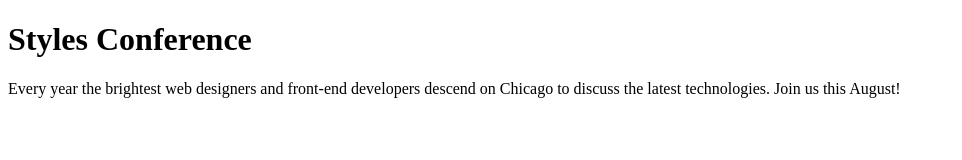
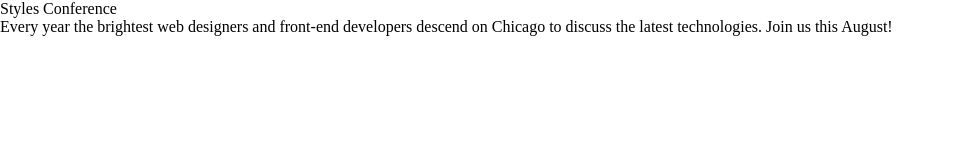
Before and after one commit to Theu/shayHowe, a plain HTML site: page index.html in a window 1280 px wide. Shown: the whole page, without its empty margins (0-962 px from the left). Drawn offline with Linux system fonts and the light colour scheme.

Commit message:
DAY-01 tutorial from really begin. Creating index, css, structure and comment file

```diff
--- /dev/null
+++ b/assets/stylesheets/main.css
@@ -0,0 +1,49 @@
+/* http://meyerweb.com/eric/tools/css/reset/
+   v2.0 | 20110126
+   License: none (public domain)
+*/
+
+html, body, div, span, applet, object, iframe,
+h1, h2, h3, h4, h5, h6, p, blockquote, pre,
+a, abbr, acronym, address, big, cite, code,
+del, dfn, em, img, ins, kbd, q, s, samp,
+small, strike, strong, sub, sup, tt, var,
+b, u, i, center,
+dl, dt, dd, ol, ul, li,
+fieldset, form, label, legend,
+table, caption, tbody, tfoot, thead, tr, th, td,
+article, aside, canvas, details, embed,
+figure, figcaption, footer, header, hgroup,
+menu, nav, output, ruby, section, summary,
+time, mark, audio, video {
+	margin: 0;
+	padding: 0;
+	border: 0;
+	font-size: 100%;
+	font: inherit;
+	vertical-align: baseline;
+}
+/* HTML5 display-role reset for older browsers */
+article, aside, details, figcaption, figure,
+footer, header, hgroup, menu, nav, section {
+	display: block;
+}
+/*body {
+	line-height: 1;
+}
+ol, ul {
+	list-style: none;
+}
+blockquote, q {
+	quotes: none;
+}
+blockquote:before, blockquote:after,
+q:before, q:after {
+	content: '';
+	content: none;
+}
+table {
+	border-collapse: collapse;
+	border-spacing: 0;
+/*}
+/* resets */
--- a/index.html
+++ b/index.html
@@ -3,6 +3,7 @@
     <head>
         <meta charse="utf-8">
         <title>Styles Conference</title>
+        <link rel="stylesheet" href="assets/stylesheets/main.css"> <!-- rel -->
     </head>
     <body>
         <h1>Styles Conference</h1>
```
Also changed, not shown: glossary.txt (added), 1 other file.
